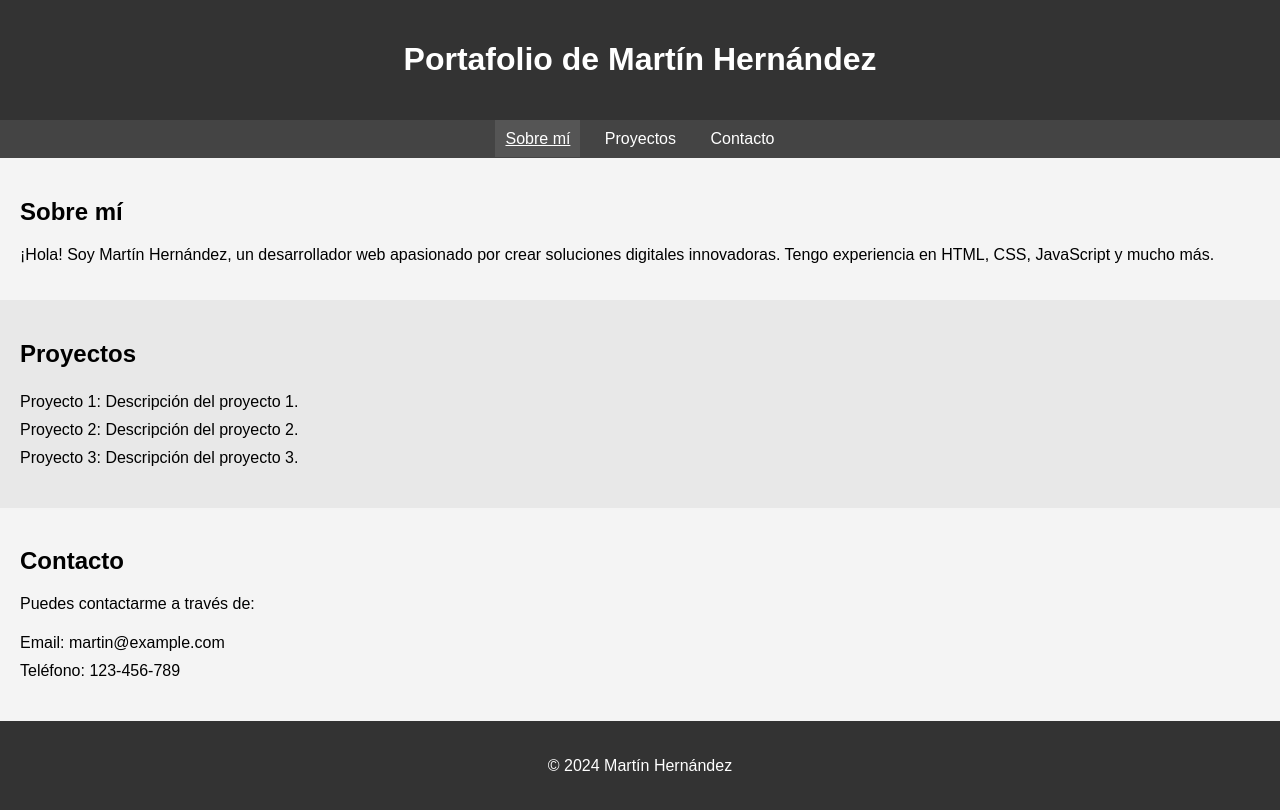
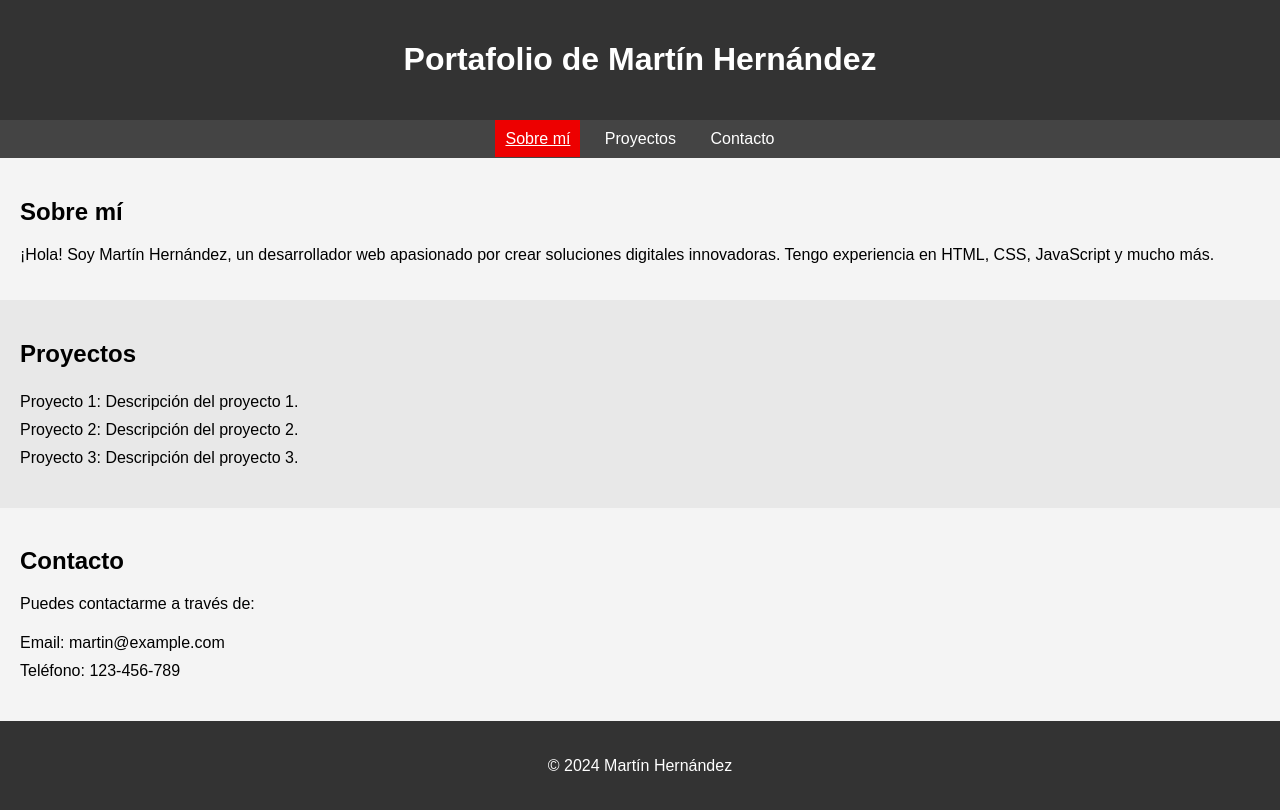
Before and after one commit to MartinHR3/MartinHernandez, a plain HTML site: page index.html in a window 1280 px wide. In both pictures the pointer is over the link "Sobre mí". Drawn offline with Linux system fonts and the light colour scheme.

Commit message:
Update style.css

```diff
--- a/style.css
+++ b/style.css
@@ -32,7 +32,7 @@ nav a {
 }
 
 nav a:hover {
-    background-color: #555;
+    background-color: #ed0000;
 }
 
 /* Secciones */
```
